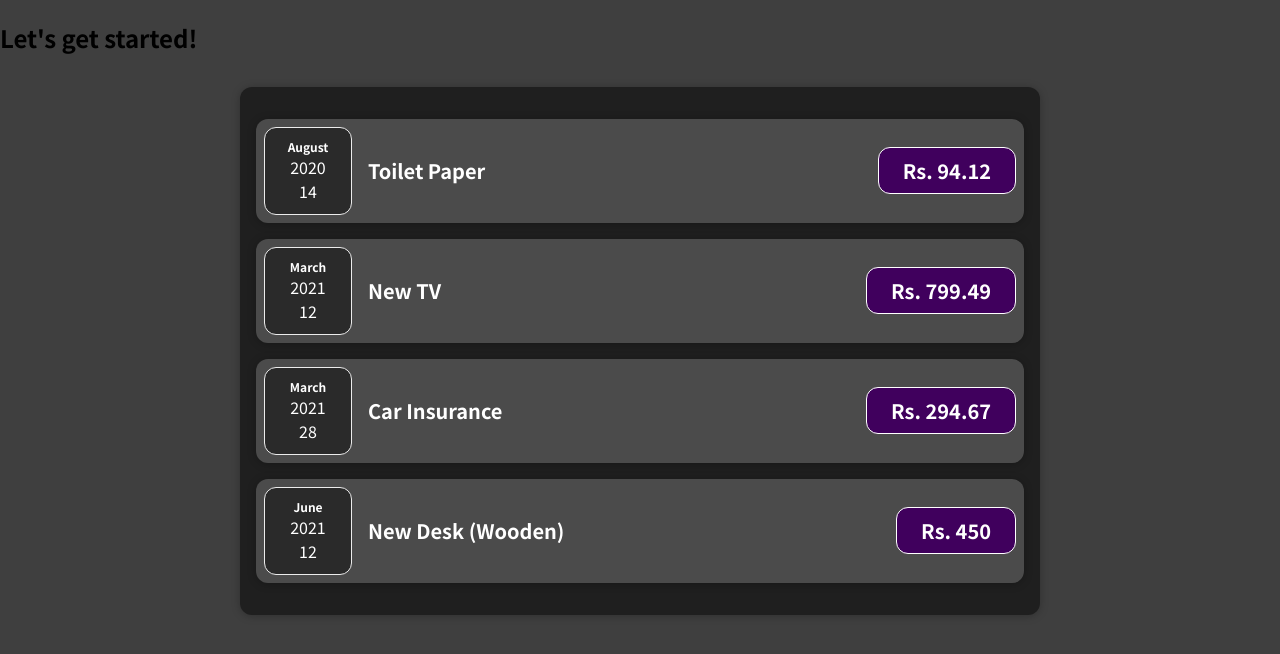
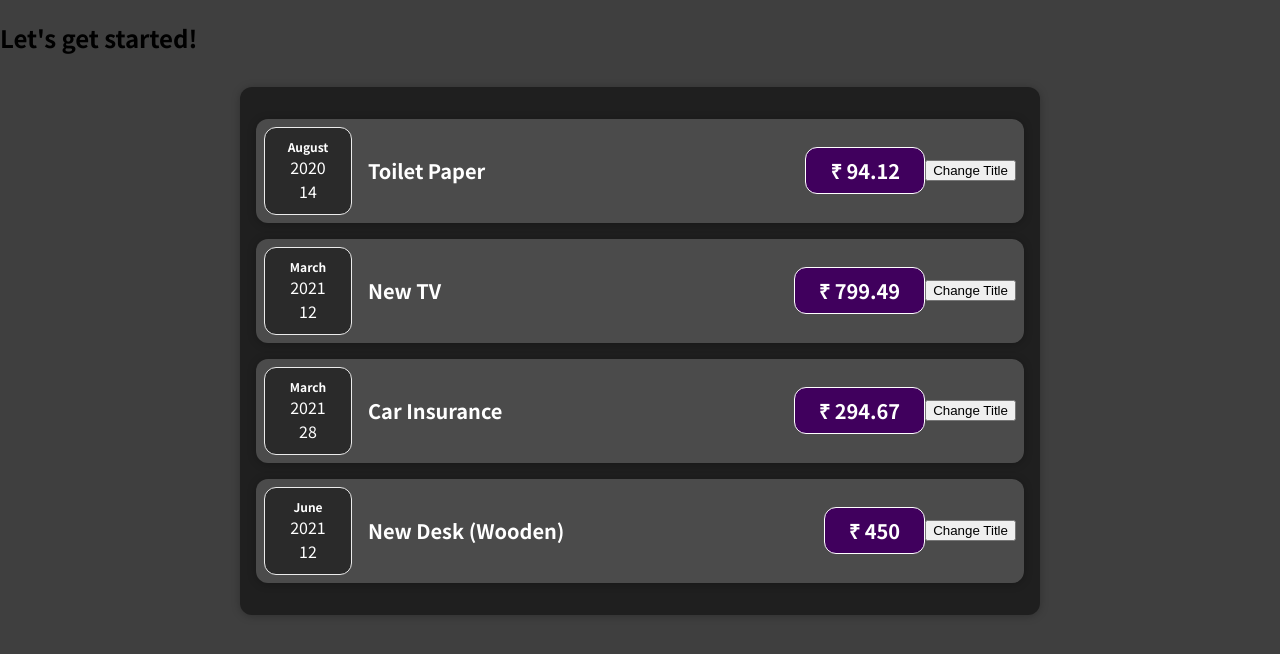
Before and after one commit to harsha9726/react-practice, a JavaScript app: page / in a window 1280 px wide. Shown: the top 654 px of the page. Built offline with nearby package versions, Linux system fonts and the light colour scheme.

Commit message:
Added rupee icon and button

```diff
--- a/src/Components/Expense/ExpenseItem.js
+++ b/src/Components/Expense/ExpenseItem.js
@@ -4,13 +4,20 @@ import Card from '../UI/Card';
 
 const ExpenseItem = (props) => {
 
+  let title = props.title;
+
+  const changeTitleHandler = () =>{
+  title ='Updated!!';
+  }
+
   return (
   <Card className="expense-item">
     <ExpenseDate date={props.date}/>
     <div className="expense-item__description">
-      <h2>{props.title}</h2>
-      <div className="expense-item__price">Rs. {props.amount}</div>
+      <h2>{title}</h2>
+      <div className="expense-item__price">&#x20b9; {props.amount}</div>
     </div>
+    <button onClick={changeTitleHandler}>Change Title</button>
   </Card>
 );
 }
```
